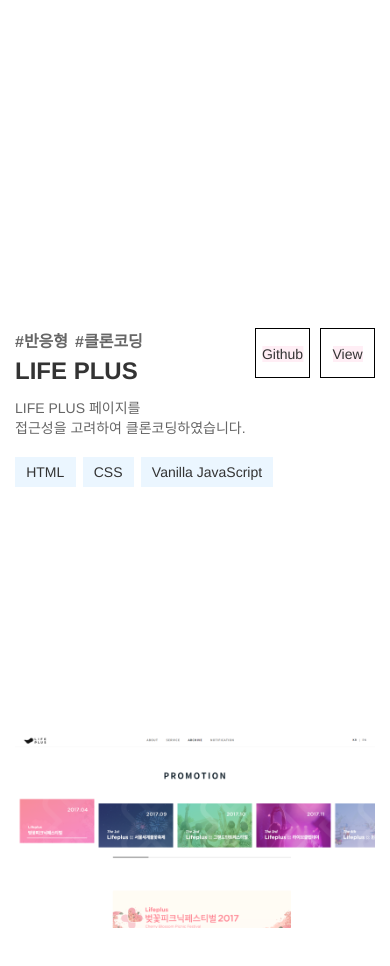
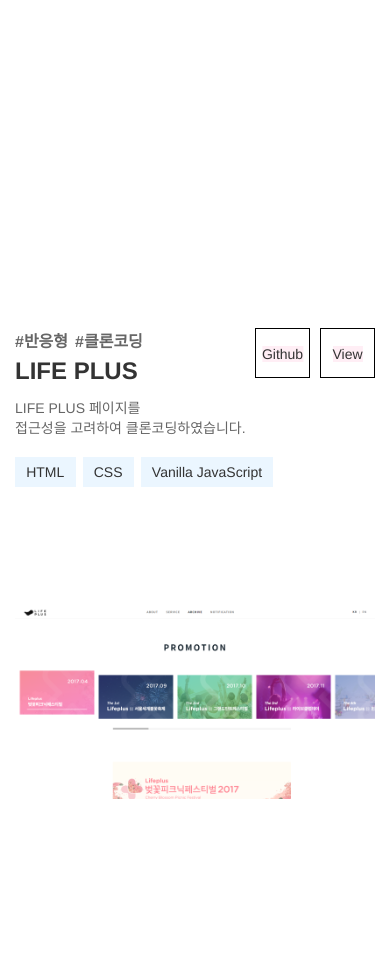
Before and after one commit to soso222222/soso222222.github.io, a plain HTML site: page page/works.html in a window 390 px wide. Shown: the part 476-1442 px from the top of the page. Drawn offline with Linux system fonts and the light colour scheme; a web font is replaced by a local one.

Commit message:
add mobile pages

```diff
--- a/css/style-m.css
+++ b/css/style-m.css
@@ -85,15 +85,15 @@ body.works h2 {position: fixed; width: 90%; background-color: #fff; margin-left:
 body.works h2::after {content: ''; position: absolute; top: 50%; right: 20%; width: 60%; height: 1px; border-top: 1px solid #000000;}
 #works {position: relative; top: 0; width: calc(100% - 30px); overflow: hidden; padding-top: 30px; margin: 0 auto;}
 #works > section.page {position: relative; top: 0; height: calc(100vh - 200px); overflow: hidden;}
-#works > section > div.photo-box {width: 100%; height: 40%; overflow: hidden; text-align: center;}
+#works > section > div.photo-box {width: 100%; overflow: hidden; text-align: center;}
 #works > section > div.photo-box > p.photo {display: inline-block; height: 100%; box-sizing: border-box;}
 /* #works > section > div.photo-box img {height: 100%; margin: 0 auto;} */
-#works > section > div.content {height: 60%;}
+#works > section > div.content {}
 #works > section > div.content > div.box {position: relative; display: inline-block; width: 100%;}
-#works .right > div.photo-box { margin-bottom: 20px;}
-#works .left > div.photo-box { margin-bottom: 5px;}
-#works .right > div.content { margin-bottom: 5px;}
-#works .left > div.content { margin-bottom: 20px;}
+#works .right > div.photo-box {height: 40%; margin-bottom: 20px;}
+#works .left > div.photo-box {height: 60%; margin-bottom: 5px;}
+#works .right > div.content {height: 60%; margin-bottom: 5px;}
+#works .left > div.content {height: 40%; margin-bottom: 20px;}
 #works div.photo-box {transform: translateY(30%); opacity: 0; transition: all 1.2s;}
 #works div.content {transform: translateY(-30%); opacity: 0; transition: all 1.2s;}
 #works .on > div.photo-box,
```
